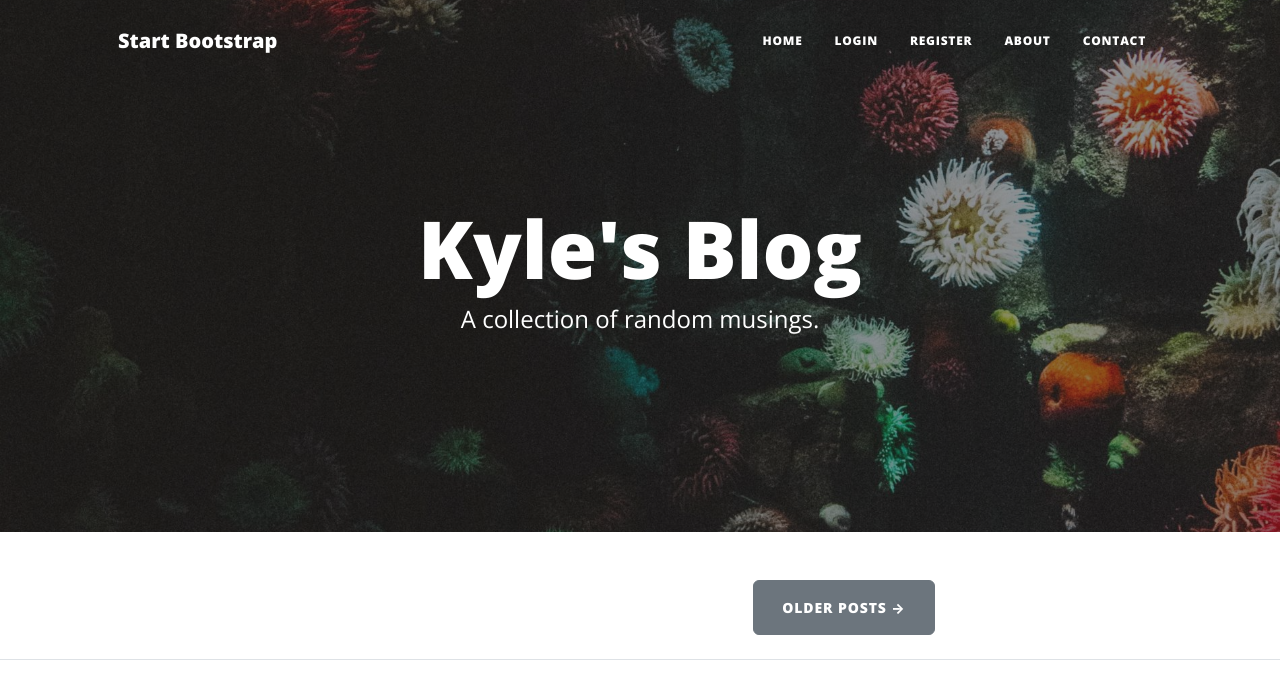
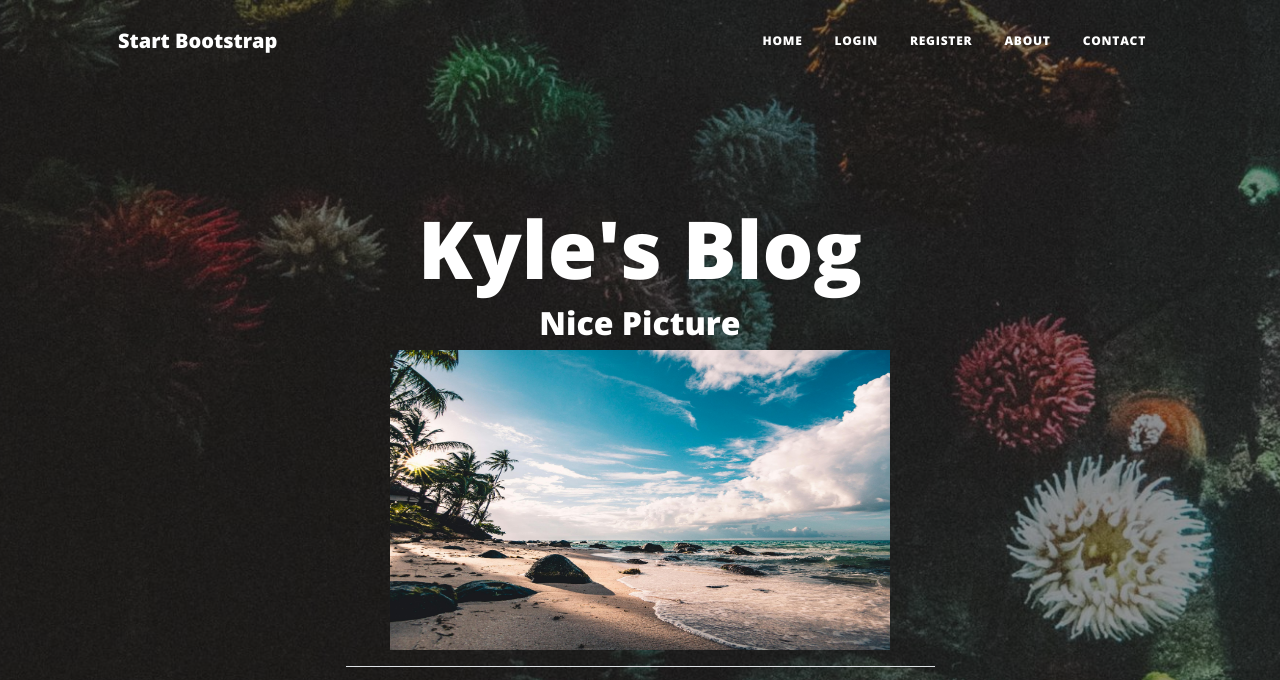
Before and after one commit to amerikefang/day71blog, a Flask app: page / in a window 1280 px wide. Shown: the top 680 px of the page. Run offline with Flask 3, Linux system fonts and the light colour scheme; data that the repository does not hold is empty; some libraries are stand-ins or nearby versions.

Commit message:
Initial commit

```diff
--- a/main.py
+++ b/main.py
@@ -45,8 +45,8 @@ class Base(DeclarativeBase):
     pass
 
 #'sqlite:///posts.db'
-app.config['SQLALCHEMY_DATABASE_URI'] = os.environ.get('DB_URI','sqlite:///posts.db')
-#app.config['SQLALCHEMY_DATABASE_URI'] = 'sqlite:///posts.db'
+#app.config['SQLALCHEMY_DATABASE_URI'] = os.environ.get('DB_URI','sqlite:///posts.db')
+app.config['SQLALCHEMY_DATABASE_URI'] = 'sqlite:///posts.db'
 db = SQLAlchemy(model_class=Base)
 db.init_app(app)
 
--- a/templates/header.html
+++ b/templates/header.html
@@ -8,7 +8,7 @@
     />
     <meta name="description" content="" />
     <meta name="author" content="" />
-    <title>Angela's Blog</title>
+    <title>Kyle's Blog</title>
     {% block styles %}
     <!-- Load Bootstrap-Flask CSS here -->
     {{ bootstrap.load_css() }}
--- a/templates/index.html
+++ b/templates/index.html
@@ -10,6 +10,10 @@
       <div class="col-md-10 col-lg-8 col-xl-7">
         <div class="site-heading">
           <h1>Kyle's Blog</h1>
+          <h2>Nice Picture</h2>
+          <img src="static/img/wave.jpg" alt="wave of ocean" width="500" height="300">
+          <hr>
+          <img src="https://plus.unsplash.com/premium_photo-1669144690665-17dde1269f68?w=500&auto=format&fit=crop&q=60&ixlib=rb-4.0.3&ixid=M3wxMjA3fDB8MHxlZGl0b3JpYWwtZmVlZHwxN3x8fGVufDB8fHx8fA%3D%3D" width="500" height="300">
           <span class="subheading">A collection of random musings.</span>
         </div>
       </div>
```
Also changed, not shown: static/img/wave.jpg (renamed from img/wave.jpg).
